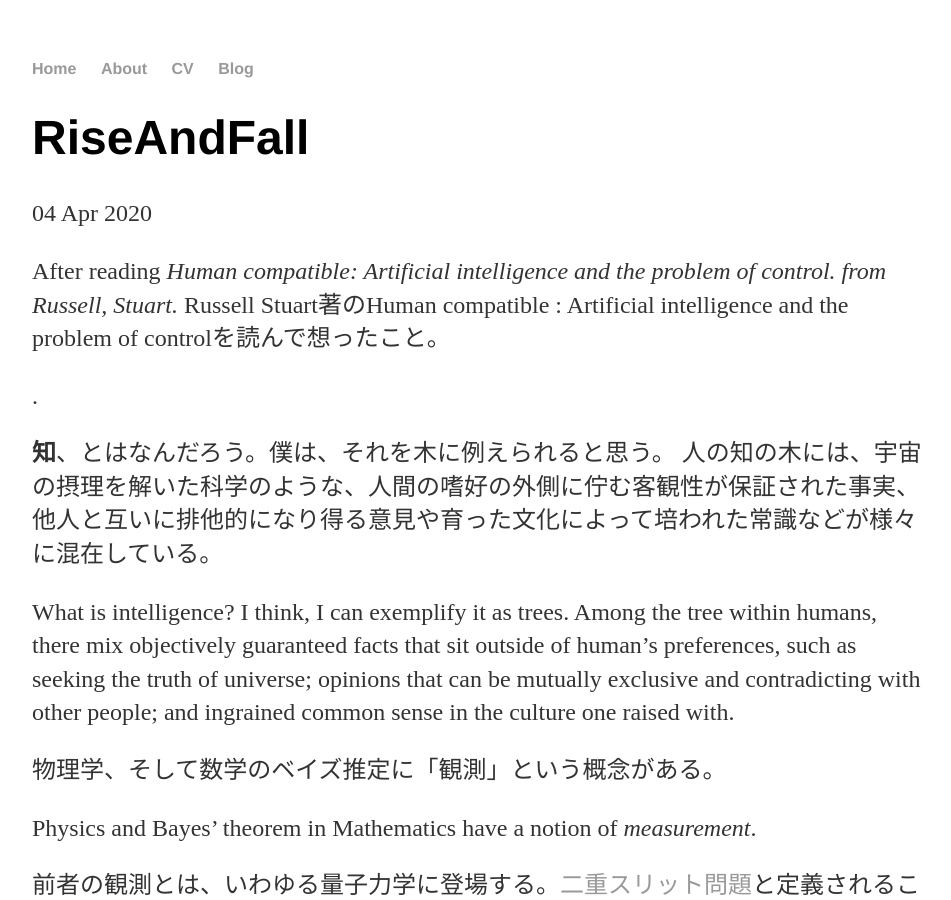
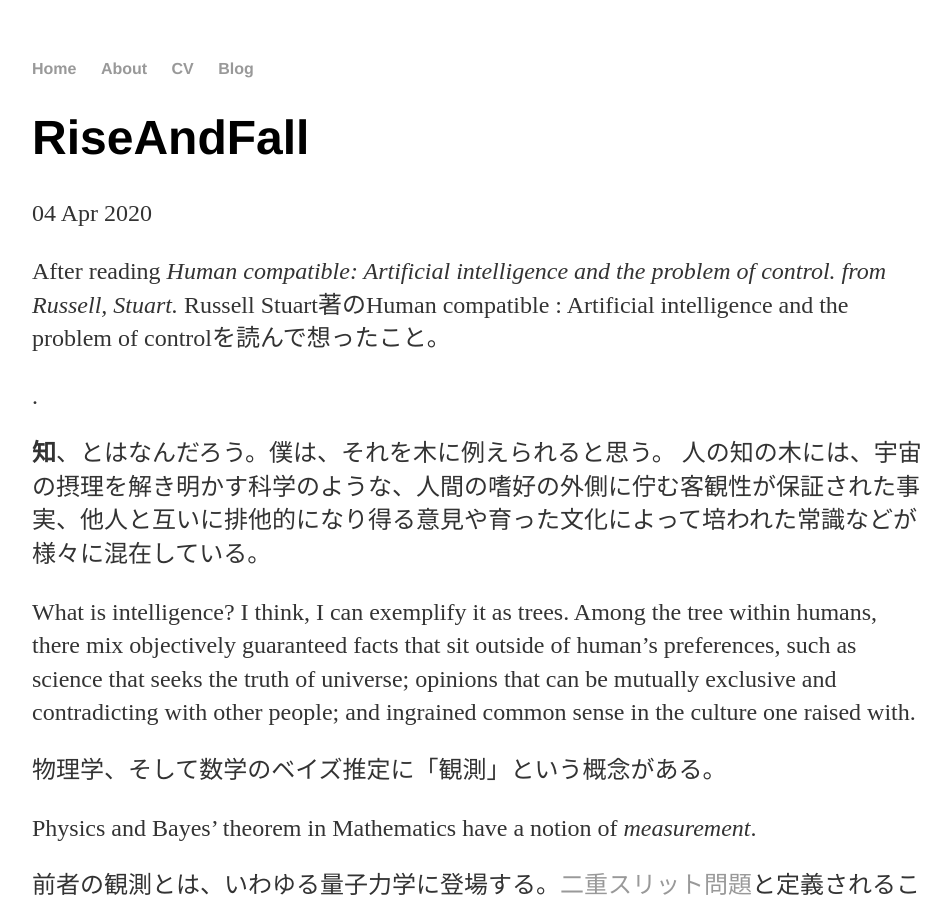
Before and after one commit to DaisukeMiyazaki/DaisukeMiyazaki.github.io, a Jekyll site: the page built from _posts/2020-04-04-RiseAndFall.md, in a window 1280 px wide and 900 px high. Shown: the whole window, without its empty margins (160-1111 px from the left). Built offline with Jekyll 4.4.1, drawn with Linux system fonts in a browser that asks for light colours.

Commit message:
updated content

```diff
--- a/_posts/2020-04-04-RiseAndFall.md
+++ b/_posts/2020-04-04-RiseAndFall.md
@@ -9,10 +9,10 @@
 .
 
 **知**、とはなんだろう。僕は、それを木に例えられると思う。
-人の知の木には、宇宙の摂理を解いた科学のような、人間の嗜好の外側に佇む客観性が保証された事実、他人と互いに排他的になり得る意見や育った文化によって培われた常識などが様々に混在している。
+人の知の木には、宇宙の摂理を解き明かす科学のような、人間の嗜好の外側に佇む客観性が保証された事実、他人と互いに排他的になり得る意見や育った文化によって培われた常識などが様々に混在している。
 
 What is intelligence? I think, I can exemplify it as trees.
-Among the tree within humans, there mix objectively guaranteed facts that sit outside of human's preferences, such as seeking the truth of universe; opinions that can be mutually exclusive and contradicting with other people; and ingrained common sense in the culture one raised with.
+Among the tree within humans, there mix objectively guaranteed facts that sit outside of human's preferences, such as science that seeks the truth of universe; opinions that can be mutually exclusive and contradicting with other people; and ingrained common sense in the culture one raised with.
 
 物理学、そして数学のベイズ推定に「観測」という概念がある。
 
```
